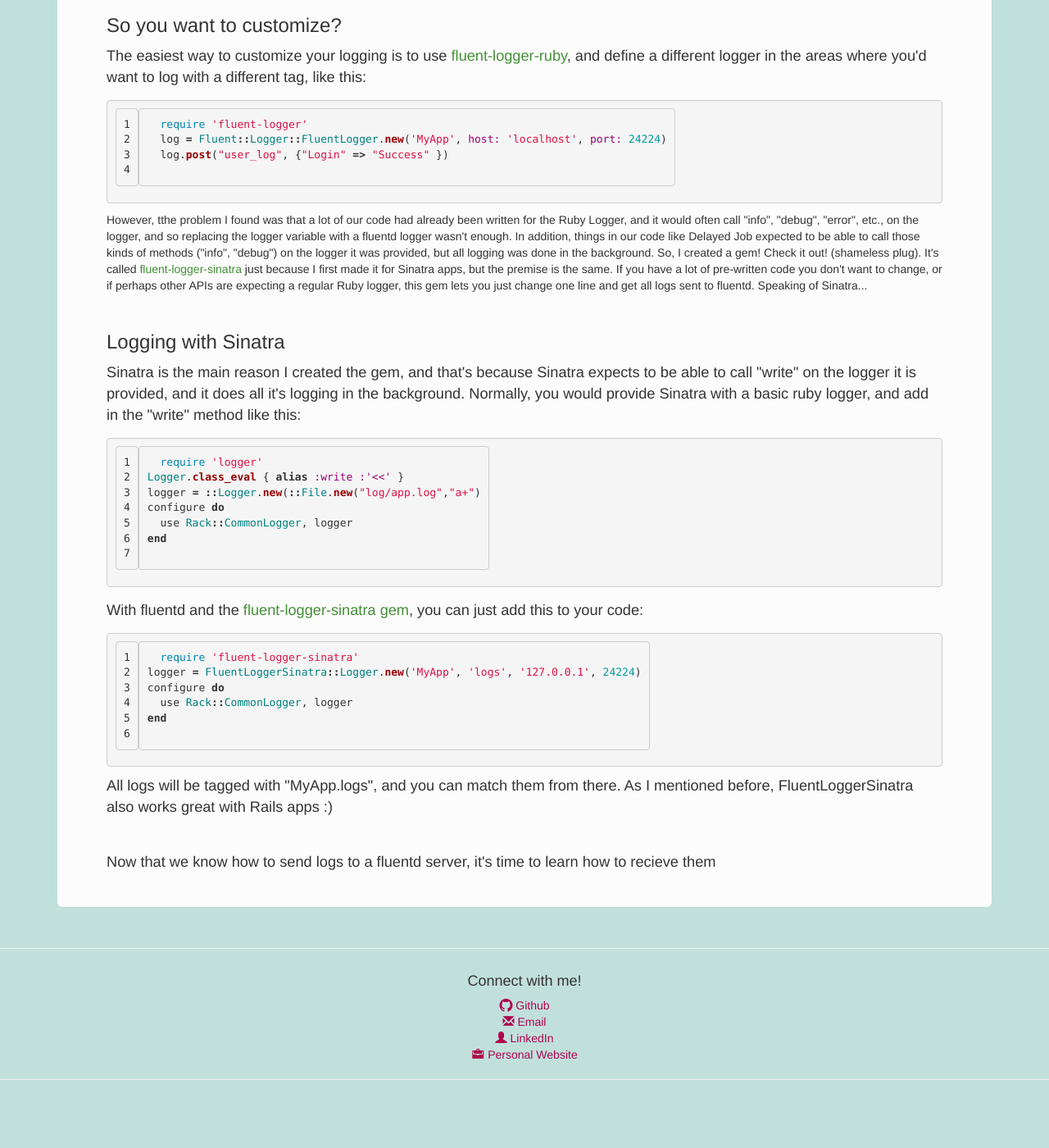
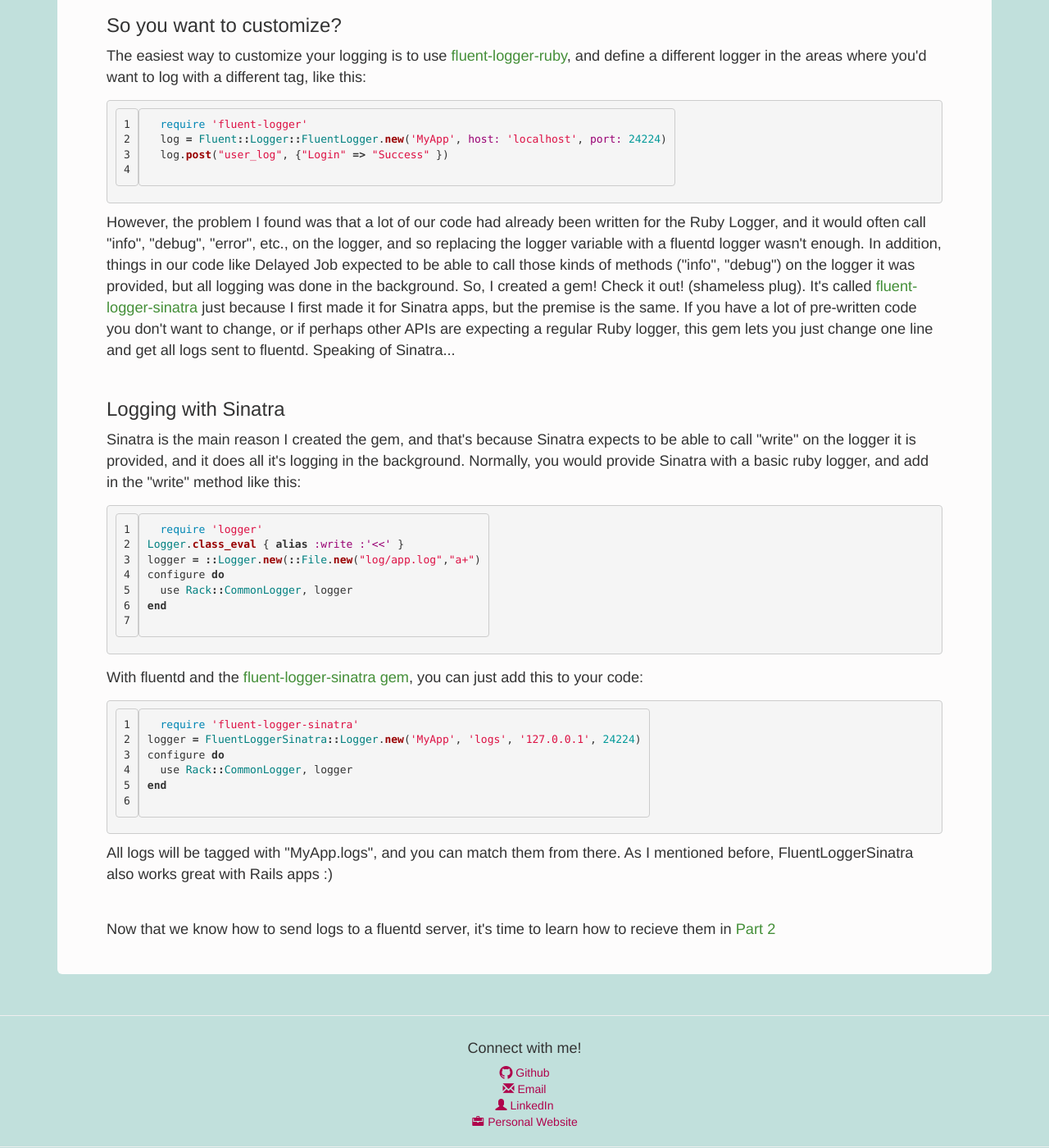
Before and after one commit to sliuu/sliuu.github.io, a Jekyll site: the page built from _posts/2015-07-18-struggling-with-fluentd-part-1.html, in a window 1280 px wide and 1400 px high, scrolled down 1815 px. Shown: the whole window at 82% size. Built offline with Jekyll 4.4.1, drawn with Linux system fonts in a browser that asks for light colours; before the commit the page ends 3152 px from its top, so only the background shows below that.

Commit message:
Math works

```diff
--- a/_posts/2015-07-18-struggling-with-fluentd-part-1.html
+++ b/_posts/2015-07-18-struggling-with-fluentd-part-1.html
@@ -38,12 +38,14 @@
   <p> If you just want to use the basic logs (i.e. log/development.log or log/production.log, etc.)  <a href="https://github.com/actindi/act-fluent-logger-rails">act-fluent-logger-rails</a> is actually a great gem that will get the job done easily. Fluentd has a great <a href="http://www.fluentd.org/datasources/rails">mini-tutorial</a> on using the gem, and I highly recommend you check it out (you'll only need the first four steps to get the gist of it). All you'll need to do is add a file to your config folder and tell Rails which logger you want to use in the separate config/environments/ files. However, there are two big flaws in the act-fluent-logger-rails gem. The first is that it is only capable of logging strings and (because of a pull request I made :P) exceptions. So if you want to log a hash, or an array or something, it will break. The second is that it doesn't let you customize your loggers with different tags. You get one logger (and one tag per environment) for everything.</p>
   <h3> <br/> So you want to customize? </h3>
   <p> The easiest way to customize your logging is to use <a href="https://github.com/fluent/fluent-logger-ruby">fluent-logger-ruby</a>, and define a different logger in the areas where you'd want to log with a different tag, like this:
+  </p>
   {% highlight ruby linenos%}
   require 'fluent-logger'
   log = Fluent::Logger::FluentLogger.new('MyApp', host: 'localhost', port: 24224)
   log.post("user_log", {"Login" => "Success" })
   {% endhighlight %}
-  However, tthe problem I found was that a lot of our code had already been written for the Ruby Logger, and it would often call "info", "debug", "error", etc., on the logger, and so replacing the logger variable with a fluentd logger wasn't enough. In addition, things in our code like Delayed Job expected to be able to call those kinds of methods ("info", "debug") on the logger it was provided, but all logging was done in the background. So, I created a gem! Check it out! (shameless plug). It's called <a href="https://github.com/sliuu/fluent-logger-sinatra">fluent-logger-sinatra</a> just because I first made it for Sinatra apps, but the premise is the same. If you have a lot of pre-written code you don't want to change, or if perhaps other APIs are expecting a regular Ruby logger, this gem lets you just change one line and get all logs sent to fluentd. Speaking of Sinatra... </p>
+  <p>
+  However, the problem I found was that a lot of our code had already been written for the Ruby Logger, and it would often call "info", "debug", "error", etc., on the logger, and so replacing the logger variable with a fluentd logger wasn't enough. In addition, things in our code like Delayed Job expected to be able to call those kinds of methods ("info", "debug") on the logger it was provided, but all logging was done in the background. So, I created a gem! Check it out! (shameless plug). It's called <a href="https://github.com/sliuu/fluent-logger-sinatra">fluent-logger-sinatra</a> just because I first made it for Sinatra apps, but the premise is the same. If you have a lot of pre-written code you don't want to change, or if perhaps other APIs are expecting a regular Ruby logger, this gem lets you just change one line and get all logs sent to fluentd. Speaking of Sinatra... </p>
   <h3><br/> Logging with Sinatra </h3>
   <p> Sinatra is the main reason I created the gem, and that's because Sinatra expects to be able to call "write" on the logger it is provided, and it does all it's logging in the background. Normally, you would provide Sinatra with a basic ruby logger, and add in the "write" method like this:
   {% highlight ruby linenos%}
@@ -64,4 +66,4 @@
 end
   {% endhighlight %}
   <p> All logs will be tagged with "MyApp.logs", and you can match them from there. As I mentioned before, FluentLoggerSinatra also works great with Rails apps :) </p>
-  <p></br> Now that we know how to send logs to a fluentd server, it's time to learn how to recieve them </p>
+  <p></br> Now that we know how to send logs to a fluentd server, it's time to learn how to recieve them in <a href="/coding/2015/07/19/struggling-with-fluentd-part-2.html">Part 2</a></p>
--- a/about/index.html
+++ b/about/index.html
@@ -7,7 +7,8 @@
 <div class="jumbotron">
   <blockquote>
   <h4>
-    <em>tl;dr </em> I'm a college student blogging about life, coding, and random midnight thoughts
+    <em>tl;dr </em> I'm a college student blogging about life, coding, and random midnight thoughts.
+    <br/><br/> Check out my personal website <a href="http://stephanieliu.me">here!</a>
   </h4>
   </blockquote>
   <img src="{{ site.baseurl }}/assets/tina.gif" alt="tina == me" style="width:60%;margin:0 auto;display:block;">
--- a/index.html
+++ b/index.html
@@ -1,5 +1,5 @@
 ---
-title: stephanie liu hi
+title: stephanie liu
 ---
 
 <body>
```
Also changed, not shown: _posts/2015-09-03-git-moving-changes-to-different-branches-stashing-popping-tracking-committing.md (+0 -2 lines), _posts/2017-04-15-finance.md (added, +10 -0 lines).
